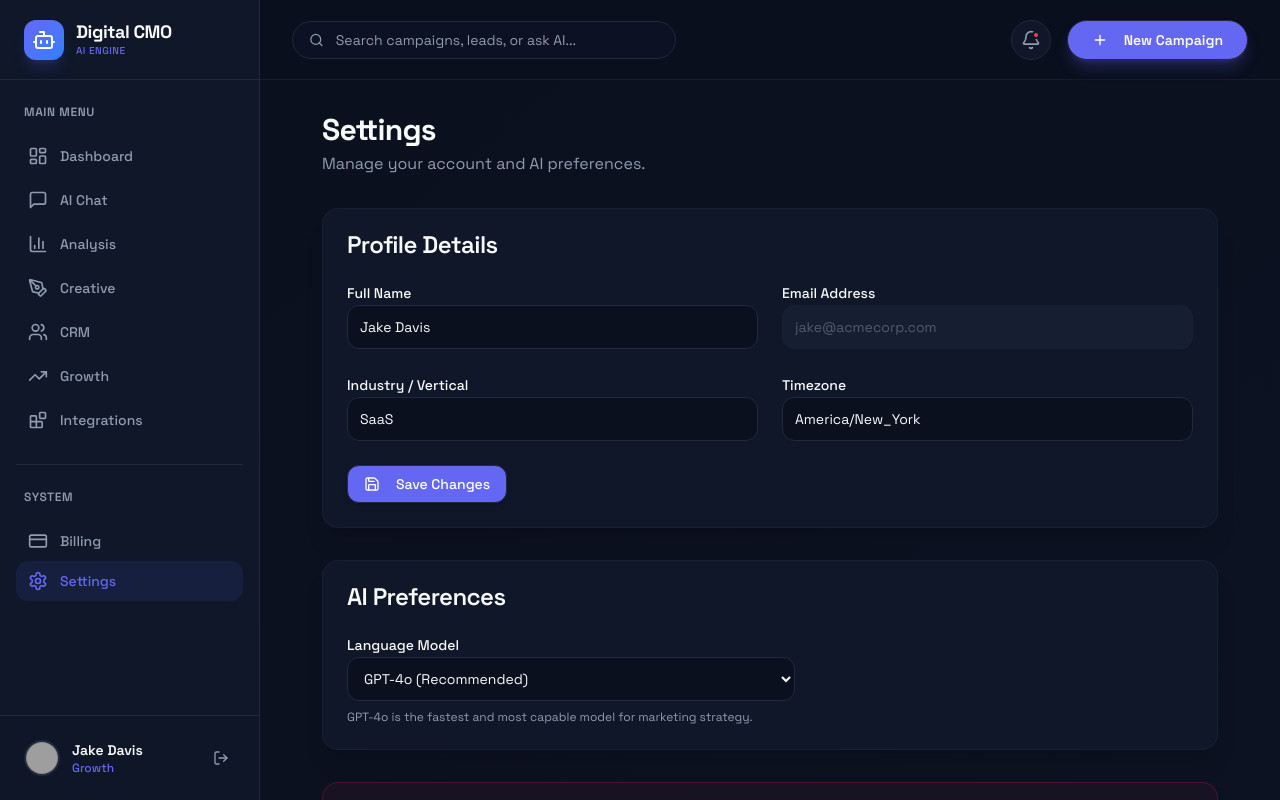
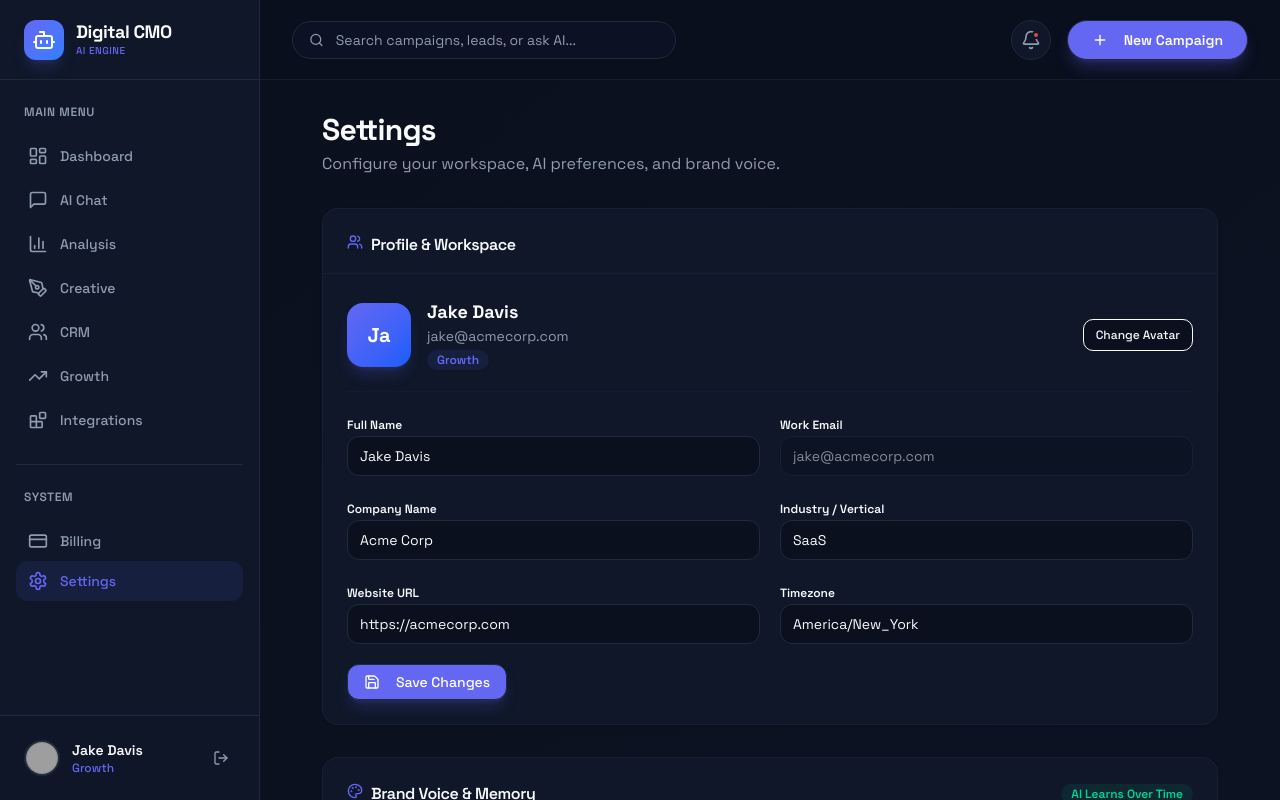
Before and after one commit to JakeDope777/digital-cmo-ai, a React (Vite) app in the folder frontend/: page /settings in a window 1280 px wide. Built offline with nearby package versions, Linux system fonts and the light colour scheme; sample sign-in values are in the browser's storage; grey boxes are pictures that could not be loaded.

Commit message:
feat: investor-grade redesign — Settings.tsx

```diff
--- a/frontend/src/pages/Settings.tsx
+++ b/frontend/src/pages/Settings.tsx
@@ -1,71 +1,211 @@
+import { useState } from "react";
 import { Card, CardContent, CardHeader, CardTitle } from "@/components/ui/card";
 import { Button } from "@/components/ui/button";
 import { Input } from "@/components/ui/input";
 import { Label } from "@/components/ui/label";
+import { Badge } from "@/components/ui/badge";
 import { useAuth } from "@/hooks/use-api";
-import { Save } from "lucide-react";
+import { Save, Bell, Shield, Brain, Users, Palette, Globe, ChevronRight, Check } from "lucide-react";
+
+const BRAND_TONE_OPTIONS = ["Professional", "Bold & Direct", "Friendly", "Technical", "Casual", "Luxury"];
+const COMPETITOR_URLS = ["hubspot.com", "marketo.com", "activecampaign.com"];
 
 export function Settings() {
   const { user } = useAuth();
+  const [selectedTone, setSelectedTone] = useState("Bold & Direct");
+  const [saved, setSaved] = useState(false);
+
+  const handleSave = () => {
+    setSaved(true);
+    setTimeout(() => setSaved(false), 2000);
+  };
 
   return (
     <div className="space-y-8 animate-in fade-in duration-500 max-w-4xl mx-auto pb-10">
       <div>
         <h2 className="text-3xl font-display font-bold">Settings</h2>
-        <p className="text-muted-foreground mt-1">Manage your account and AI preferences.</p>
+        <p className="text-muted-foreground mt-1">Configure your workspace, AI preferences, and brand voice.</p>
       </div>
 
-      <Card className="bg-card border-border/50 shadow-xl rounded-2xl">
-        <CardHeader>
-          <CardTitle>Profile Details</CardTitle>
+      {/* Profile */}
+      <Card className="bg-card border-border/50 rounded-2xl overflow-hidden">
+        <CardHeader className="border-b border-border/50 pb-4 flex flex-row items-center gap-2">
+          <Users className="w-4 h-4 text-primary" />
+          <CardTitle className="text-base m-0">Profile & Workspace</CardTitle>
         </CardHeader>
-        <CardContent className="space-y-6">
-          <div className="grid grid-cols-2 gap-6">
-            <div className="space-y-2">
-              <Label>Full Name</Label>
-              <Input defaultValue={user?.name} className="bg-background rounded-xl h-11" />
+        <CardContent className="p-6 space-y-5">
+          <div className="flex items-center gap-4 pb-5 border-b border-border/30">
+            <div className="w-16 h-16 rounded-2xl bg-gradient-to-br from-primary to-blue-600 flex items-center justify-center text-white font-bold text-xl shadow-lg shadow-primary/20">
+              {user?.name?.substring(0, 2) ?? "JD"}
             </div>
-            <div className="space-y-2">
-              <Label>Email Address</Label>
-              <Input defaultValue={user?.email} disabled className="bg-muted text-muted-foreground rounded-xl h-11" />
+            <div>
+              <p className="font-bold text-lg text-foreground">{user?.name ?? "Jake Davis"}</p>
+              <p className="text-sm text-muted-foreground">{user?.email ?? "jake@company.com"}</p>
+              <Badge className="mt-1 bg-primary/10 text-primary border-0 text-xs">{user?.plan ?? "Growth Plan"}</Badge>
             </div>
-            <div className="space-y-2">
-              <Label>Industry / Vertical</Label>
-              <Input defaultValue={user?.industry} className="bg-background rounded-xl h-11" />
-            </div>
-            <div className="space-y-2">
-              <Label>Timezone</Label>
-              <Input defaultValue="America/New_York" className="bg-background rounded-xl h-11" />
-            </div>
+            <Button variant="outline" size="sm" className="ml-auto bg-background text-xs">Change Avatar</Button>
           </div>
-          <Button className="bg-primary hover:bg-primary/90 text-white rounded-xl shadow-md"><Save className="w-4 h-4 mr-2"/> Save Changes</Button>
+          <div className="grid grid-cols-1 md:grid-cols-2 gap-5">
+            {[
+              { label: "Full Name", val: user?.name ?? "Jake Davis" },
+              { label: "Work Email", val: user?.email ?? "jake@company.com", disabled: true },
+              { label: "Company Name", val: "Acme Corp" },
+              { label: "Industry / Vertical", val: user?.industry ?? "B2B SaaS" },
+              { label: "Website URL", val: "https://acmecorp.com" },
+              { label: "Timezone", val: "America/New_York" },
+            ].map((f) => (
+              <div key={f.label} className="space-y-1.5">
+                <Label className="text-xs font-semibold">{f.label}</Label>
+                <Input
+                  defaultValue={f.val}
+                  disabled={f.disabled}
+                  className={`bg-background rounded-xl h-10 text-sm ${f.disabled ? "opacity-50" : ""}`}
+                />
+              </div>
+            ))}
+          </div>
+          <Button onClick={handleSave} className="bg-primary hover:bg-primary/90 text-white rounded-xl shadow-lg shadow-primary/20 h-9 text-sm">
+            {saved ? <><Check className="w-4 h-4 mr-2 text-emerald-300" />Saved!</> : <><Save className="w-4 h-4 mr-2" />Save Changes</>}
+          </Button>
         </CardContent>
       </Card>
 
-      <Card className="bg-card border-border/50 shadow-xl rounded-2xl">
-        <CardHeader>
-          <CardTitle>AI Preferences</CardTitle>
+      {/* Brand Voice */}
+      <Card className="bg-card border-border/50 rounded-2xl overflow-hidden">
+        <CardHeader className="border-b border-border/50 pb-4 flex flex-row items-center gap-2">
+          <Palette className="w-4 h-4 text-primary" />
+          <CardTitle className="text-base m-0">Brand Voice & Memory</CardTitle>
+          <Badge className="ml-auto bg-emerald-500/10 text-emerald-400 border-0 text-xs">AI Learns Over Time</Badge>
         </CardHeader>
-        <CardContent className="space-y-6">
-          <div className="space-y-2 max-w-md">
-            <Label>Language Model</Label>
-            <select className="flex h-11 w-full items-center justify-between rounded-xl border border-input bg-background px-3 py-2 text-sm text-foreground focus:outline-none focus:ring-2 focus:ring-ring focus:border-ring">
-              <option>GPT-4o (Recommended)</option>
-              <option>Claude 3.5 Sonnet</option>
-              <option>GPT-4-Turbo</option>
-            </select>
-            <p className="text-xs text-muted-foreground mt-2">GPT-4o is the fastest and most capable model for marketing strategy.</p>
+        <CardContent className="p-6 space-y-5">
+          <div className="space-y-2">
+            <Label className="text-xs font-semibold">Brand Tone of Voice</Label>
+            <div className="flex flex-wrap gap-2">
+              {BRAND_TONE_OPTIONS.map((tone) => (
+                <button
+                  key={tone}
+                  onClick={() => setSelectedTone(tone)}
+                  className={`px-3 py-1.5 rounded-full text-xs font-semibold transition-all border ${selectedTone === tone ? "bg-primary text-white border-primary shadow-lg shadow-primary/25" : "bg-background border-border/50 text-muted-foreground hover:border-primary/30 hover:text-foreground"}`}
+                >
+                  {tone}
+                </button>
+              ))}
+            </div>
+          </div>
+          <div className="space-y-1.5">
+            <Label className="text-xs font-semibold">Brand Description</Label>
+            <textarea
+              className="w-full bg-background border border-border/50 rounded-xl p-3 text-sm text-foreground min-h-[80px] resize-none focus:outline-none focus:border-primary/50 focus:ring-1 focus:ring-primary/30 transition-all"
+              defaultValue="Digital CMO AI is an enterprise AI marketing platform that replaces traditional agency workflows. Bold, data-driven, ROI-obsessed. We speak to CMOs and growth leaders, not generalists."
+            />
+          </div>
+          <div className="space-y-1.5">
+            <Label className="text-xs font-semibold">Key Differentiators</Label>
+            <Input defaultValue="10 AI agents, unified memory, $119/mo, beats agencies 10x faster" className="bg-background rounded-xl h-10 text-sm" />
+          </div>
+          <div className="space-y-1.5">
+            <Label className="text-xs font-semibold">Competitor URLs to Track</Label>
+            <div className="flex flex-wrap gap-2 mb-2">
+              {COMPETITOR_URLS.map((url) => (
+                <Badge key={url} variant="outline" className="bg-background text-xs gap-1">
+                  {url}
+                  <button className="text-muted-foreground hover:text-foreground ml-1">×</button>
+                </Badge>
+              ))}
+            </div>
+            <Input placeholder="Add competitor URL..." className="bg-background rounded-xl h-9 text-sm" />
           </div>
         </CardContent>
       </Card>
 
-      <Card className="bg-rose-500/5 border-rose-500/20 shadow-xl rounded-2xl">
-        <CardHeader>
-          <CardTitle className="text-rose-500">Danger Zone</CardTitle>
+      {/* AI Model Config */}
+      <Card className="bg-card border-border/50 rounded-2xl overflow-hidden">
+        <CardHeader className="border-b border-border/50 pb-4 flex flex-row items-center gap-2">
+          <Brain className="w-4 h-4 text-primary" />
+          <CardTitle className="text-base m-0">AI Model & Behaviour</CardTitle>
         </CardHeader>
-        <CardContent>
-          <p className="text-sm text-muted-foreground mb-4">Permanently delete your account and all associated data. This action cannot be undone.</p>
-          <Button variant="destructive" className="rounded-xl">Delete Account</Button>
+        <CardContent className="p-6 space-y-5">
+          <div className="grid grid-cols-1 md:grid-cols-2 gap-5">
+            <div className="space-y-1.5">
+              <Label className="text-xs font-semibold">Primary Language Model</Label>
+              <select className="flex h-10 w-full items-center justify-between rounded-xl border border-border/50 bg-background px-3 py-2 text-sm text-foreground focus:outline-none focus:ring-2 focus:ring-primary/30 focus:border-primary/50">
+                <option>GPT-4o (Recommended)</option>
+                <option>Claude 3.5 Sonnet</option>
+                <option>GPT-4 Turbo</option>
+              </select>
+              <p className="text-[11px] text-muted-foreground">GPT-4o is fastest for marketing tasks and creative generation.</p>
+            </div>
+            <div className="space-y-1.5">
+              <Label className="text-xs font-semibold">Response Language</Label>
+              <select className="flex h-10 w-full items-center justify-between rounded-xl border border-border/50 bg-background px-3 py-2 text-sm text-foreground focus:outline-none focus:ring-2 focus:ring-primary/30">
+                <option>English (US)</option>
+                <option>English (UK)</option>
+                <option>German</option>
+                <option>French</option>
+                <option>Spanish</option>
+              </select>
+            </div>
+          </div>
+          <div className="space-y-3">
+            {[
+              { label: "Proactive AI Alerts", desc: "Get notified when AI detects budget waste or revenue opportunities", on: true },
+              { label: "Auto-Apply Optimisations", desc: "Allow AI to automatically adjust bids and reallocate budgets within set limits", on: false },
+              { label: "Weekly CMO Brief", desc: "Receive an AI-generated executive summary every Monday morning", on: true },
+            ].map((setting) => (
+              <div key={setting.label} className="flex items-center justify-between p-3 bg-background rounded-xl border border-border/40">
+                <div>
+                  <p className="text-sm font-semibold text-foreground">{setting.label}</p>
+                  <p className="text-xs text-muted-foreground mt-0.5">{setting.desc}</p>
+                </div>
+                <div className={`relative inline-flex h-5 w-9 shrink-0 cursor-pointer rounded-full border-2 border-transparent transition-all ${setting.on ? "bg-primary" : "bg-muted"}`}>
+                  <span className={`inline-block h-4 w-4 transform rounded-full bg-white shadow-sm transition-transform ${setting.on ? "translate-x-4" : "translate-x-0"}`} />
+                </div>
+              </div>
+            ))}
+          </div>
+        </CardContent>
+      </Card>
+
+      {/* Notifications */}
+      <Card className="bg-card border-border/50 rounded-2xl overflow-hidden">
+        <CardHeader className="border-b border-border/50 pb-4 flex flex-row items-center gap-2">
+          <Bell className="w-4 h-4 text-primary" />
+          <CardTitle className="text-base m-0">Notifications</CardTitle>
+        </CardHeader>
+        <CardContent className="p-6">
+          <div className="space-y-3">
+            {[
+              { label: "Campaign Performance Alerts", on: true },
+              { label: "Budget Anomaly Warnings", on: true },
+              { label: "Weekly Analytics Reports", on: true },
+              { label: "New Feature Announcements", on: false },
+              { label: "A/B Test Results Ready", on: true },
+            ].map((n) => (
+              <div key={n.label} className="flex items-center justify-between py-2 border-b border-border/20 last:border-0">
+                <span className="text-sm text-foreground">{n.label}</span>
+                <div className={`relative inline-flex h-5 w-9 shrink-0 cursor-pointer rounded-full border-2 border-transparent ${n.on ? "bg-primary" : "bg-muted"}`}>
+                  <span className={`inline-block h-4 w-4 transform rounded-full bg-white shadow-sm transition-transform ${n.on ? "translate-x-4" : "translate-x-0"}`} />
+                </div>
+              </div>
+            ))}
+          </div>
+        </CardContent>
+      </Card>
+
+      {/* Danger Zone */}
+      <Card className="bg-rose-500/5 border-rose-500/20 rounded-2xl overflow-hidden">
+        <CardHeader className="border-b border-rose-500/10 pb-4 flex flex-row items-center gap-2">
+          <Shield className="w-4 h-4 text-rose-400" />
+          <CardTitle className="text-base m-0 text-rose-400">Danger Zone</CardTitle>
+        </CardHeader>
+        <CardContent className="p-6 space-y-4">
+          <div className="flex items-center justify-between p-4 bg-rose-500/5 border border-rose-500/15 rounded-xl">
+            <div>
+              <p className="font-semibold text-sm text-foreground">Delete Workspace</p>
+              <p className="text-xs text-muted-foreground mt-0.5">Permanently delete all campaigns, data, and AI memory. Cannot be undone.</p>
+            </div>
+            <Button variant="destructive" size="sm" className="shrink-0 ml-4 text-xs">Delete</Button>
+          </div>
         </CardContent>
       </Card>
     </div>
```
